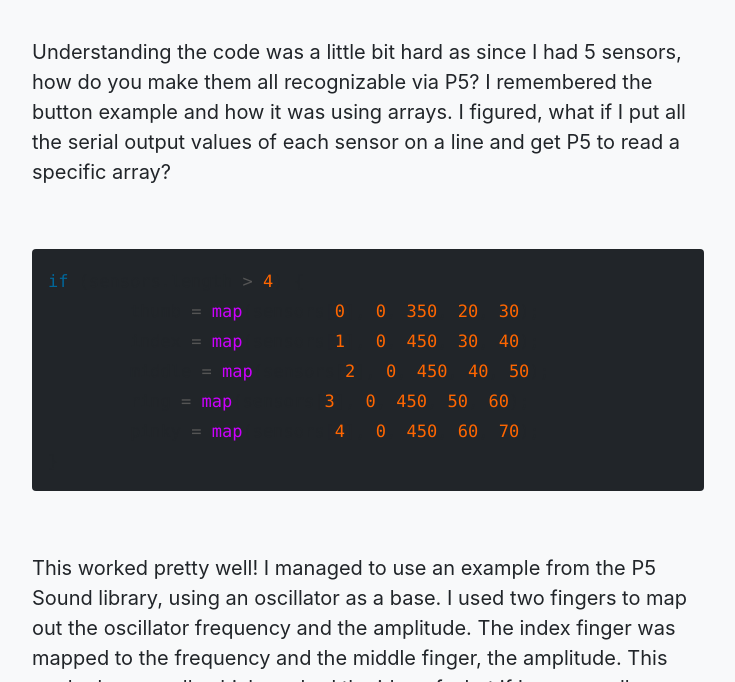
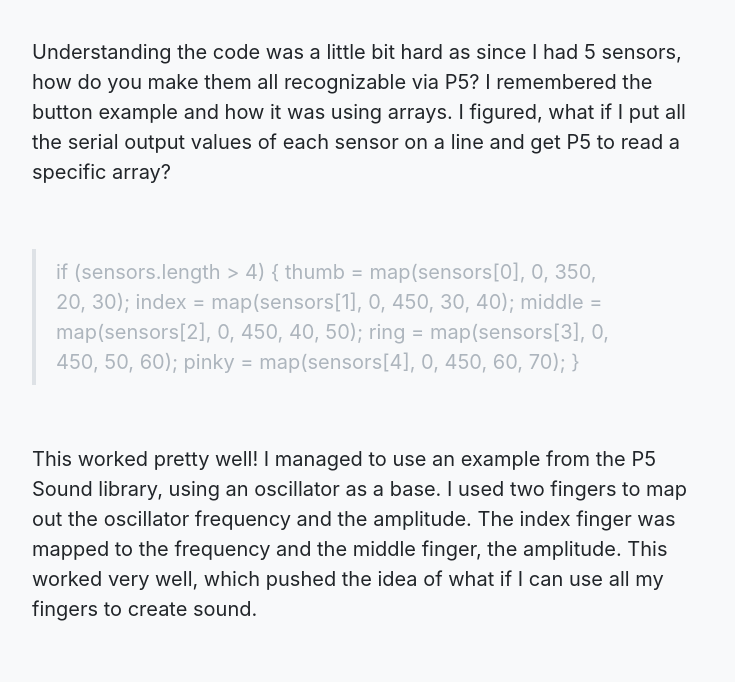
Before and after one commit to ixdwtruong/ixdwtruong.github.io, a Jekyll site: the page built from _posts/0001-01-06-intobjp2.md, in a window 1280 px wide and 900 px high, scrolled down 3899 px, cut to the strip 0-682 px from the top of the window. Shown: the whole strip, without its empty margins (272-1007 px from the left). Built offline with Jekyll 4.4.1, drawn with Linux system fonts in a browser that asks for light colours.

Commit message:
Update 0001-01-06-intobjp2.md

```diff
--- a/_posts/0001-01-06-intobjp2.md
+++ b/_posts/0001-01-06-intobjp2.md
@@ -92,15 +92,13 @@ Understanding the code was a little bit hard as since I had 5 sensors, how do yo
 
 <br>
 
-{% highlight javascript %}
-if (sensors.length > 4) {
-        thumb = map(sensors[0], 0, 350, 20, 30);
-        index = map(sensors[1], 0, 450, 30, 40);
-        middle = map(sensors[2], 0, 450, 40, 50);
-        ring = map(sensors[3], 0, 450, 50, 60);
-        pinky = map(sensors[4], 0, 450, 60, 70);
-}
-{% endhighlight %}
+>if (sensors.length > 4) {
+>        thumb = map(sensors[0], 0, 350, 20, 30);
+>        index = map(sensors[1], 0, 450, 30, 40);
+>        middle = map(sensors[2], 0, 450, 40, 50);
+>        ring = map(sensors[3], 0, 450, 50, 60);
+>        pinky = map(sensors[4], 0, 450, 60, 70);
+>}
 
 <br>
 
```
